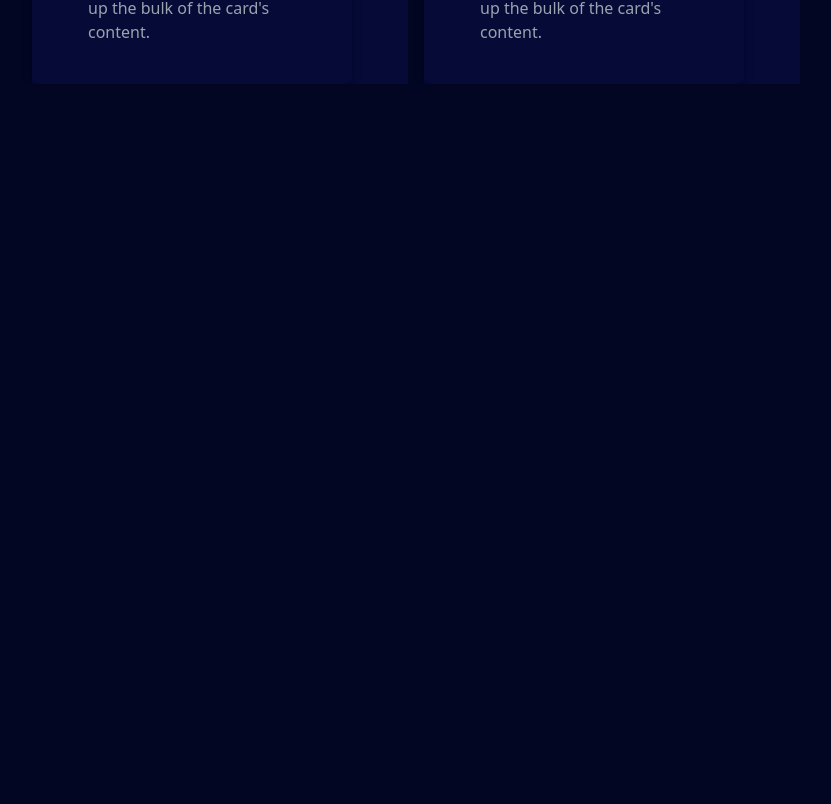
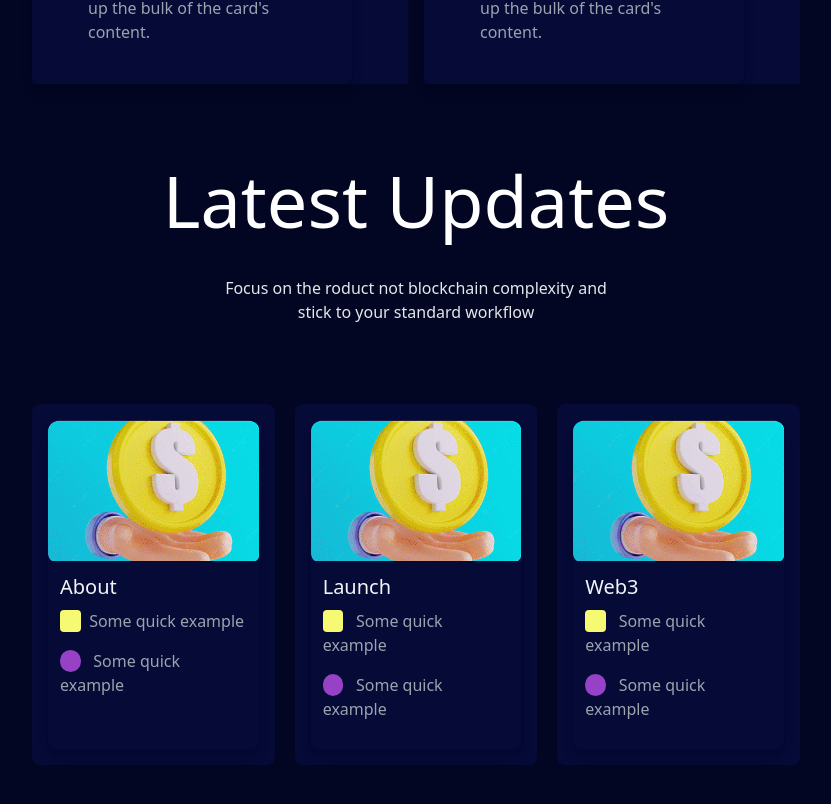
Before and after one commit to snehafarkya/web3era, a React (Create React App) app: page / in a window 1280 px wide. Shown: the part 2667-3471 px from the top of the page, without its empty margins (224-1055 px from the left). Before the commit the page ends 2751 px from the top, so only its background shows below. Built offline with nearby package versions, Linux system fonts and the light colour scheme.

Commit message:
latest updates added

```diff
--- a/src/App.js
+++ b/src/App.js
@@ -4,6 +4,7 @@ import Navbar from './components/Navbar';
 import Hero from './components/Hero';
 import About from './components/About';
 import Service from './components/Service';
+import Update from './components/Update';
 
 function App() {
   return (
@@ -12,6 +13,7 @@ function App() {
       <Hero/>
       <About/>
       <Service/>
+      <Update/>
     </div>
   );
 }
--- /dev/null
+++ b/src/components/Update.js
@@ -0,0 +1,14 @@
+import React from 'react'
+import Updateinfocard from './Updateinfocard'
+
+export default function Update() {
+  return (
+    <div className='flex flex-col block justify-center items-center mt-20 mb-20 max-w-3xl m-auto'>
+        <h1 className='text-white font-medium text-7xl flex mb-10'>Latest Updates</h1>
+        <p className='text-gray-200 mb-20 max-w-sm text-center '>
+          Focus on the roduct not blockchain complexity and stick to your standard workflow
+        </p>
+        <Updateinfocard/>
+    </div>
+  )
+}
--- /dev/null
+++ b/src/components/Updateinfocard.js
@@ -0,0 +1,56 @@
+import React from 'react'
+import launch from './assets/launch.png'
+export default function Updateinfocard() {
+  return (
+    <div className='flex justify-center gap-x-5'>
+      <div class="flex justify-center p-4 rounded-lg" style={{background:"#050a36"}}>
+        <div class="rounded-lg shadow-lg  max-w-sm">
+          <a href="#!" data-mdb-ripple="true" data-mdb-ripple-color="light">
+          <img class="rounded-t-lg" src={launch} alt=""/>
+          </a>
+        <div class="p-3">
+            <h5 class="text-gray-100 text-xl font-medium mb-2">About</h5>
+            <p class="text-gray-400 text-base mb-4">
+            <span className='w-10 h-10 rounded' style={{background:'#f6fa73'}}>&nbsp;&nbsp;&nbsp;&nbsp;&nbsp;</span>&nbsp;  Some quick example
+          </p>
+          <p class="text-gray-400 text-base mb-4">
+            <span className='w-10 h-10 rounded-full' style={{background:'#9641c6'}}>&nbsp;&nbsp;&nbsp;&nbsp;&nbsp;</span> &nbsp; Some quick example
+          </p>
+          </div>
+        </div>
+      </div>
+      <div class="flex justify-center rounded-lg p-4" style={{background:"#050a36"}}>
+        <div class="rounded-lg shadow-lg  max-w-sm">
+          <a href="#!" data-mdb-ripple="true" data-mdb-ripple-color="light">
+            <img class="rounded-t-lg" src={launch} alt=""/>
+          </a>
+        <div class="p-3">
+          <h5 class="text-gray-100 text-xl font-medium mb-2">Launch</h5>
+          <p class="text-gray-400 text-base mb-4">
+            <span className='w-10 h-10 rounded' style={{background:'#f6fa73'}}>&nbsp;&nbsp;&nbsp;&nbsp;&nbsp;</span> &nbsp; Some quick example
+          </p>
+          <p class="text-gray-400 text-base mb-4">
+            <span className='w-10 h-10 rounded-full' style={{background:'#9641c6'}}>&nbsp;&nbsp;&nbsp;&nbsp;&nbsp;</span> &nbsp; Some quick example
+          </p>
+        </div>
+      </div>
+      </div>
+      <div class="flex justify-center rounded-lg p-4" style={{background:"#050a36"}}>
+        <div class="rounded-lg shadow-lg  max-w-sm">
+          <a href="#!" data-mdb-ripple="true" data-mdb-ripple-color="light">
+            <img class="rounded-t-lg" src={launch} alt=""/>
+          </a>
+          <div class="p-3">
+            <h5 class="text-gray-100 text-xl font-medium mb-2">Web3</h5>
+            <p class="text-gray-400 text-base mb-4">
+            <span className='w-10 h-10 rounded' style={{background:'#f6fa73'}}>&nbsp;&nbsp;&nbsp;&nbsp;&nbsp;</span> &nbsp; Some quick example
+          </p>
+          <p class="text-gray-400 text-base mb-4">
+            <span className='w-10 h-10 rounded-full' style={{background:'#9641c6'}}>&nbsp;&nbsp;&nbsp;&nbsp;&nbsp;</span> &nbsp; Some quick example
+          </p>
+          </div>
+        </div>
+      </div>
+    </div>
+  )
+}
```
Also changed, not shown: src/components/assets/launch.png (added).
